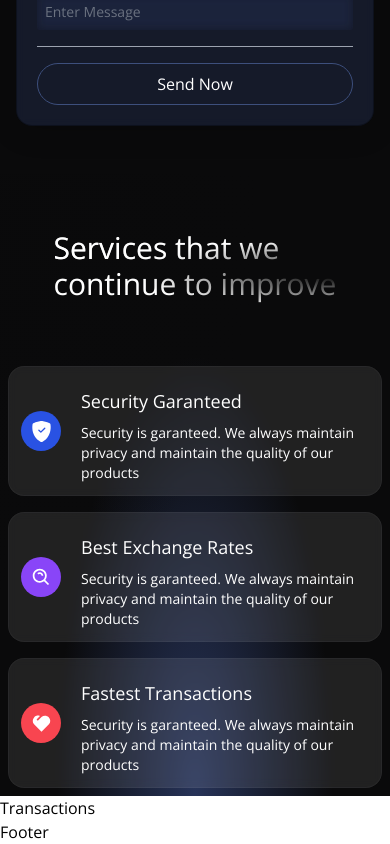
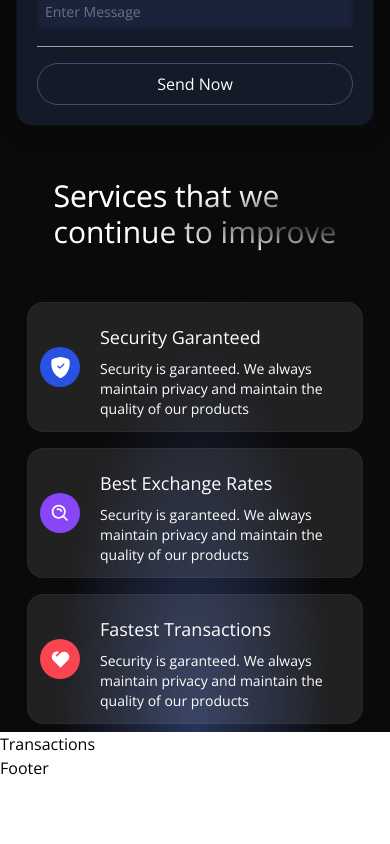
Before and after one commit to Mabast1/ethnest, a React (Vite) app in the folder client/: page / in a window 390 px wide. Shown: the part 960-1804 px from the top of the page. After the commit the page ends 1740 px from the top, so only its background shows below. Built offline with nearby package versions, Linux system fonts and the light colour scheme.

Commit message:
fixed styling and positioning

```diff
--- a/client/src/components/Services.jsx
+++ b/client/src/components/Services.jsx
@@ -10,26 +10,27 @@ const ServiceCard = ({ color, title, icon, subtitle }) => (
     >
       {icon}
     </div>
-    <div className="ml-5 flex flex-col flex-1">
-      <h3 className="mt-2 text-white text-lg ">{title}</h3>
-      <p className="mt-2 text-white text-sm md:w-9/12 ">{subtitle}</p>
+    <div className="ml-5 flex flex-col flex-1 w-[250px] md:w-[400px]">
+      <h3 className="mt-2 text-white text-lg">{title}</h3>
+      <p className="mt-2 text-white text-sm">{subtitle}</p>
     </div>
   </div>
 );
 
 const Services = () => {
   return (
-    <div className="flex flex-col md:flex-row w-full justify-center items-center gradient-bg-services">
-      <div className="flex mf:flex-row flex-col items-center justify-between md:p-20 py-12 px-4">
-        <div className="flex-1 flex flex-col justify-start items-start">
-          <h1 className="text-white text-3xl sm:text-5xl py-2 text-gradient">
+    <div className="flex w-full justify-center items-center gradient-bg-services">
+      <div className="flex flex-col mf:flex-row justify-center items-center gap-10">
+        <div className="flex justify-center items-center w-full">
+          <div className="flex justify-center items-center ">
+            <h1 className="text-white text-3xl sm:text-5xl py-1 text-gradient">
               Services that we
               <br />
               continue to improve
             </h1>
           </div>
         </div>
-      <div className="flex flex-1 flex-col justify-start items-center">
+        <div className="flex flex-col justify-start items-center w-full">
           <ServiceCard
             color="bg-[#2952e3]"
             title="Security Garanteed"
@@ -50,6 +51,7 @@ const Services = () => {
           />
         </div>
       </div>
+    </div>
   );
 };
 
```
Lines whose indentation alone changed are shown as unchanged.
